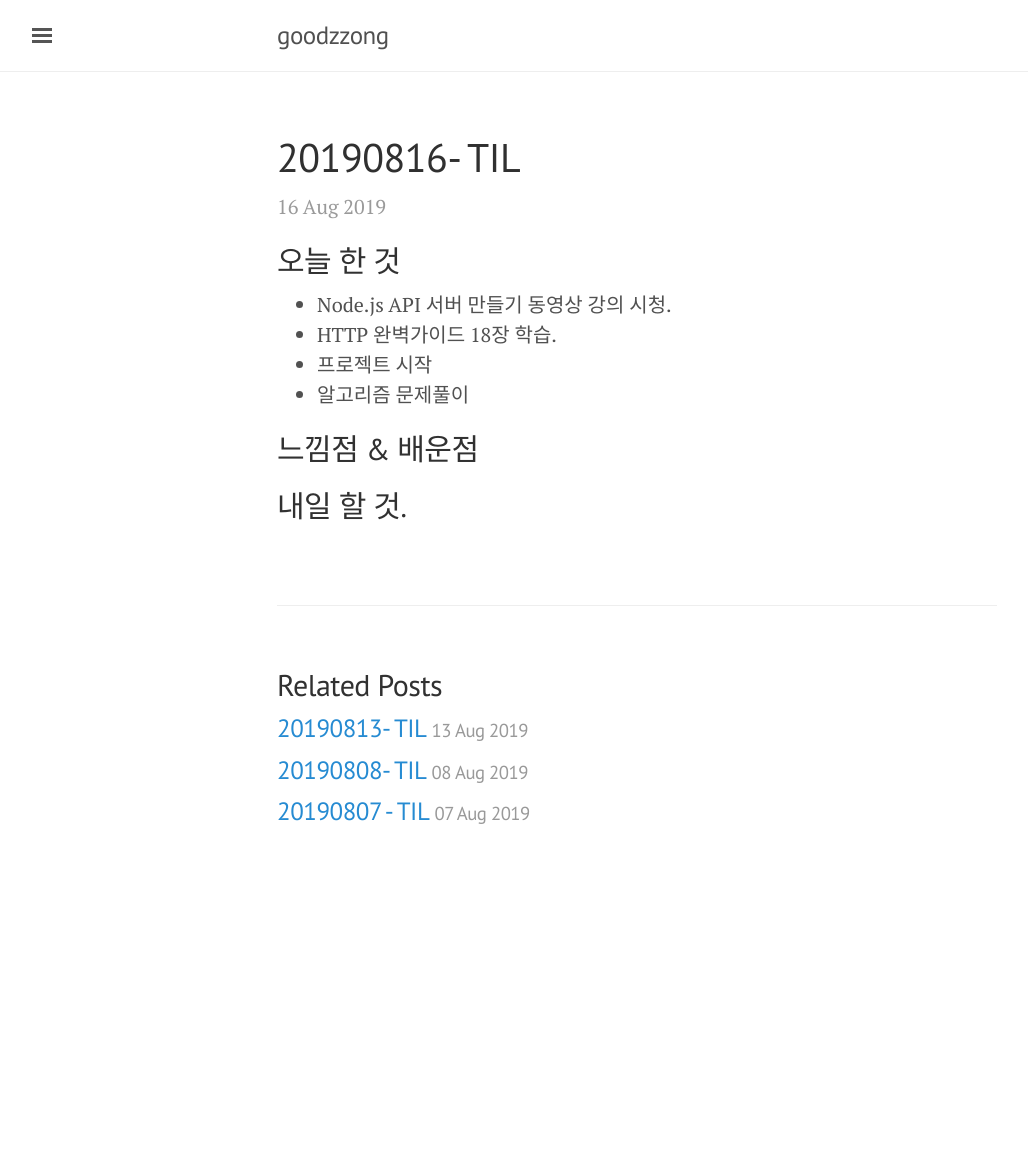
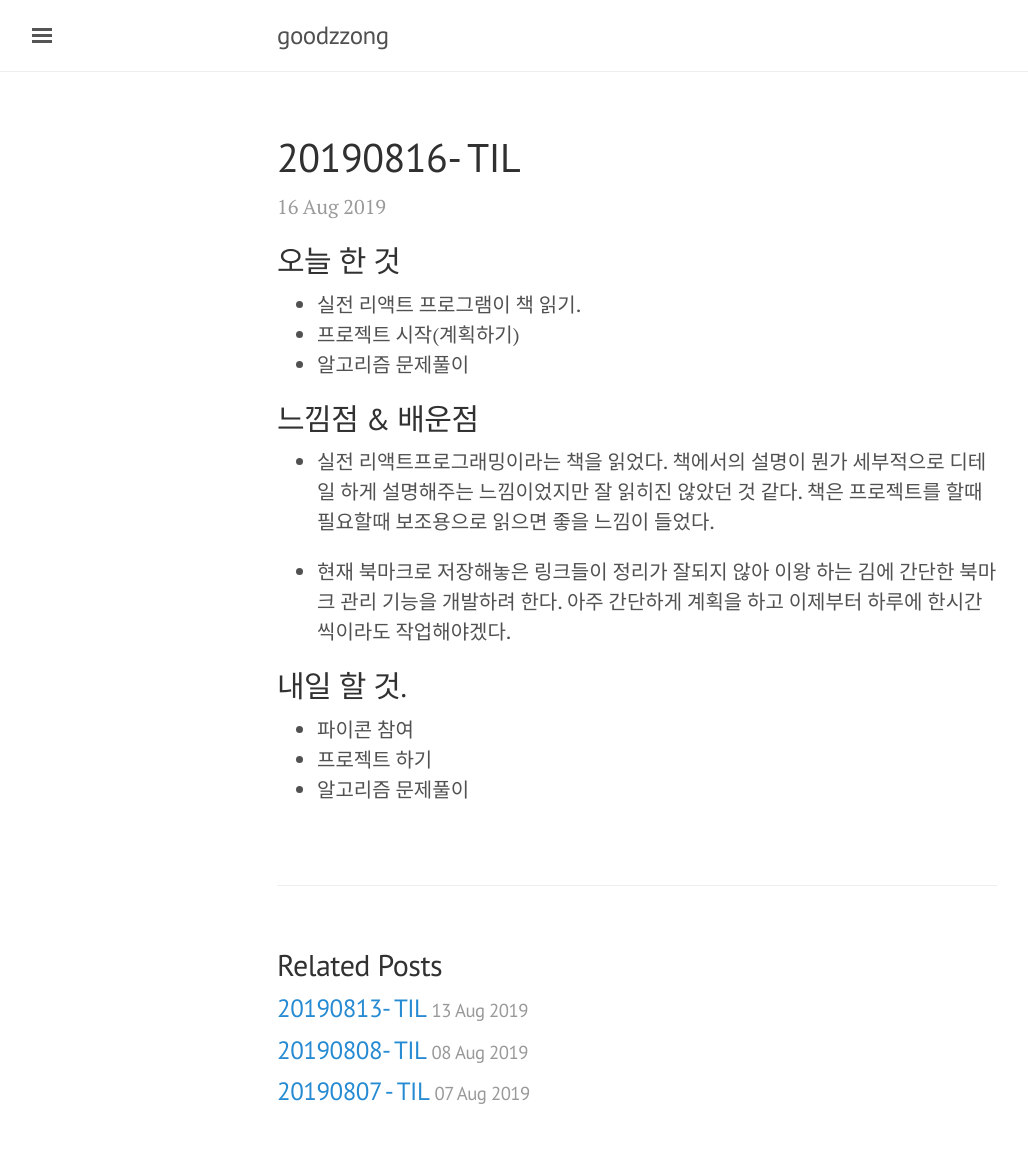
Before and after one commit to goodzzong/goodzzong.github.io, a Jekyll site: the page built from _posts/TIL(Today I Learned)/2019-08-16-til.md, in a window 1280 px wide. Shown: the whole page, without its empty margins (3-1031 px from the left). Built offline with Jekyll 4.4.1, drawn with Linux system fonts in a browser that asks for light colours; comment, search, counter and statistics services are not loaded; before the commit the page ends 900 px from its top, so only the background shows below that.

Commit message:
add til posts

```diff
--- a/_posts/TIL(Today I Learned)/2019-08-16-til.md
+++ b/_posts/TIL(Today I Learned)/2019-08-16-til.md
@@ -12,13 +12,21 @@ comments: true
 
 ## 오늘 한 것
 
-- Node.js API 서버 만들기 동영상 강의 시청.
-- HTTP 완벽가이드 18장 학습.
-- 프로젝트 시작
+- 실전 리액트 프로그램이 책 읽기.
+- 프로젝트 시작(계획하기)
 - 알고리즘 문제풀이
 
 ## 느낌점 & 배운점
+- 실전 리액트프로그래밍이라는 책을 읽었다. 책에서의 설명이 뭔가 세부적으로 디테일 하게
+설명해주는 느낌이었지만 잘 읽히진 않았던 것 같다. 책은 프로젝트를 할때 필요할때 보조용으로
+읽으면 좋을 느낌이 들었다.
 
+- 현재 북마크로 저장해놓은 링크들이 정리가 잘되지 않아 이왕 하는 김에 간단한 북마크 관리 기능을
+개발하려 한다. 아주 간단하게 계획을 하고 이제부터 하루에 한시간씩이라도 작업해야겠다.
 
 
 ## 내일 할 것.
+
+- 파이콘 참여
+- 프로젝트 하기
+- 알고리즘 문제풀이
```
